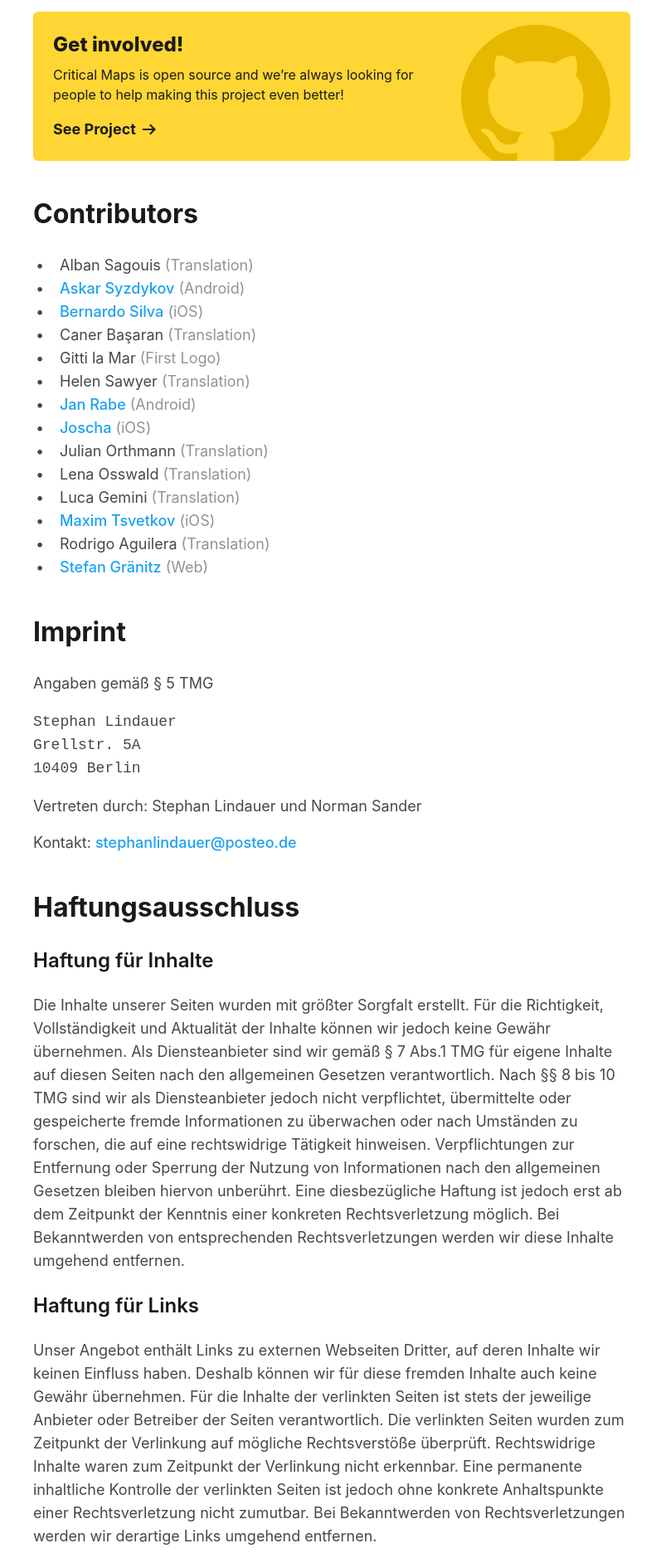
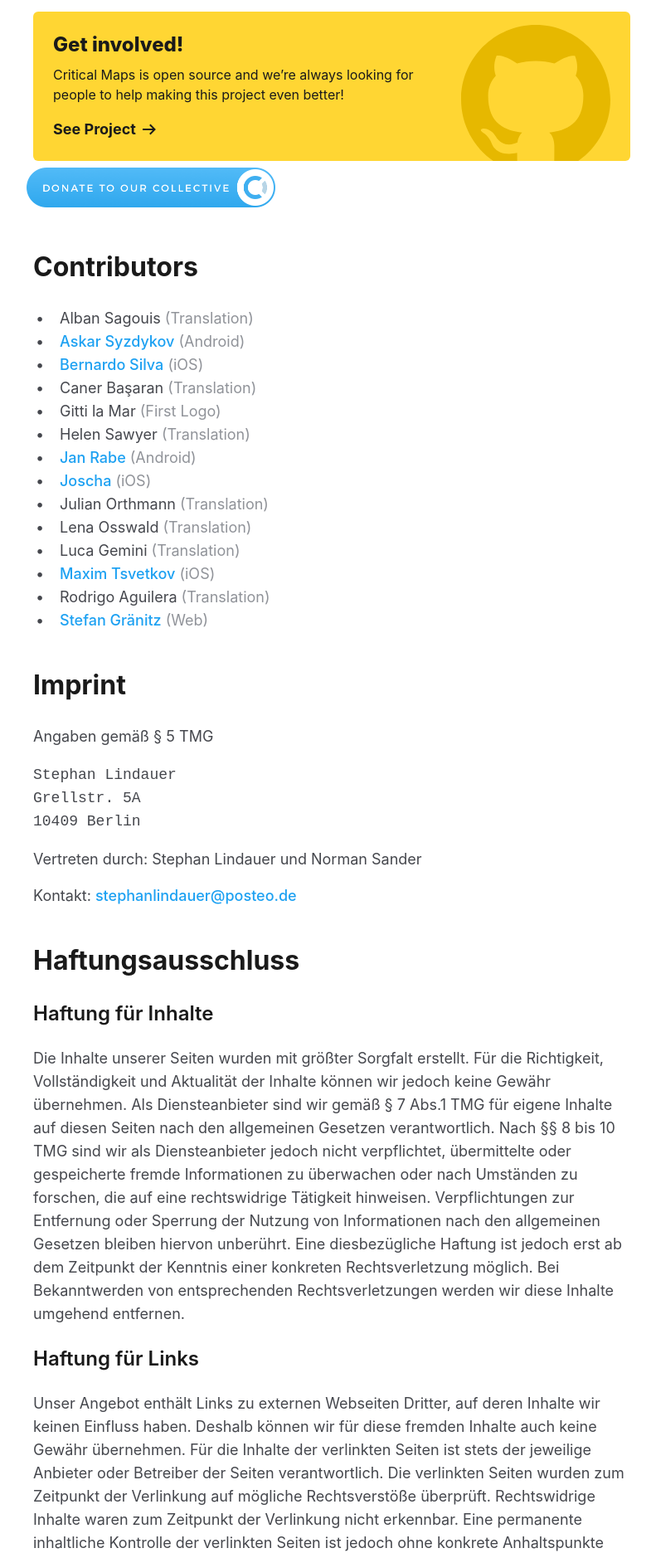
Before and after one commit to criticalmaps/criticalmaps.github.io, a Jekyll site: the page built from info.md, in a window 1280 px wide. Shown: the part 546-2418 px from the top of the page at 83% size, without its empty margins (240-1031 px from the left). Built offline with Jekyll 4.4.1, drawn with Linux system fonts in a browser that asks for light colours; nearby versions of some CDN libraries; a script that is not in the unit is left out.

Commit message:
Update info.md

```diff
--- a/info.md
+++ b/info.md
@@ -107,6 +107,10 @@ pathName: infoPath
 					<span class="contribute-link">See Project</span>
 				</a>
 			</li>
+			<a href="https://opencollective.com/criticalmaps" target="_blank">
+  				<img src="/assets/images/opencollective.png" width="300" />
+			</a>
+
 		</ul>
 		<h2><a name="Contributors">Contributors</a></h2>
 		<ul>
```
